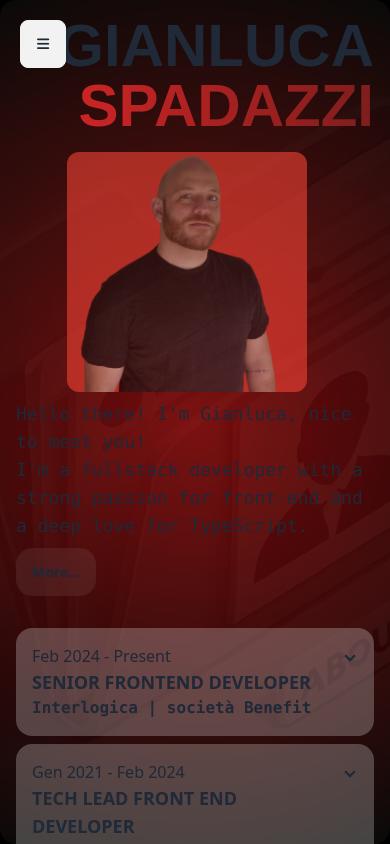
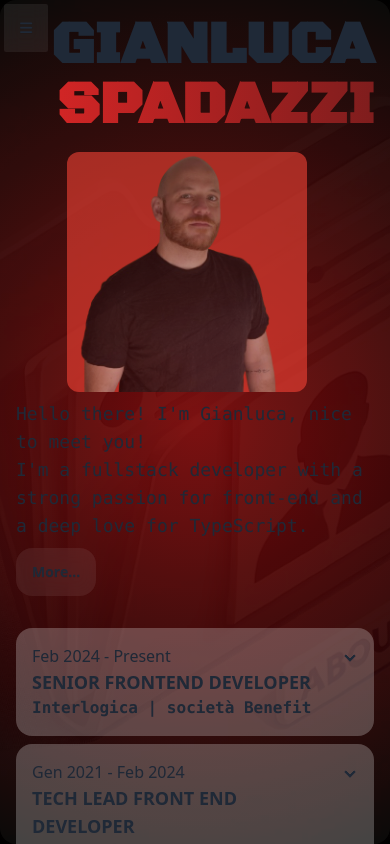
Before and after one commit to Giaspa/my-portfolio-angular, an Angular app: page /about in a window 390 px wide. Built offline with nearby package versions, Linux system fonts and the light colour scheme.

Commit message:
Edit responsivity

```diff
--- a/src/app/components/navbar/navbar.component.html
+++ b/src/app/components/navbar/navbar.component.html
@@ -15,25 +15,27 @@
     </app-framework-icon>
   </ul> -->
 
-  <div class="dropdown lg:hidden">
-    <div tabindex="0" role="button" class="btn lg:hidden">
+  <div *ngIf="isDropdownOpen" class="lg:hidden absolute top-0 left-0 w-screen h-screen bg-transparent z-15" (click)="closeDropdown()"></div>
+
+  <div #dropdownDetails class="dropdown lg:hidden absolute top-1 left-1 z-20">
+    <button role="button" class="btn lg:hidden glass rounded-sm" (click)="toggleDropdown()">
       <i class="fa-solid fa-bars"></i>
-    </div>
+    </button>
 
-    <ul tabindex="0" class="menu menu-sm dropdown-content bg-base-100 rounded-box z-[1] mt-3 w-52 p-2 shadow">
+    <ul *ngIf="isDropdownOpen" class="menu dropdown-content z-20 mt-3 w-52 p-2 shadow rounded-sm glass">
       <li>
-        <a class="text-lg" routerLinkActive="underline underline-offset-2" routerLink="about">About</a>
+        <a (click)="closeDropdown()" class="text-lg font-semibold" routerLinkActive="underline underline-offset-2" routerLink="about">About</a>
       </li>
       <li>
-        <a class="text-lg" routerLinkActive="underline underline-offset-2" routerLink="projects">Projects</a>
+        <a (click)="closeDropdown()" class="text-lg font-semibold" routerLinkActive="underline underline-offset-2" routerLink="projects">Projects</a>
       </li>
       <li>
-        <a class="text-lg" routerLinkActive="underline underline-offset-2" routerLink="skills">Skills</a>
+        <a (click)="closeDropdown()" class="text-lg font-semibold" routerLinkActive="underline underline-offset-2" routerLink="skills">Skills</a>
       </li>
       <li>
-        <a class="text-lg" routerLinkActive="underline underline-offset-2" routerLink="contacts">Contacts</a>
+        <a (click)="closeDropdown()" class="text-lg font-semibold" routerLinkActive="underline underline-offset-2" routerLink="contacts">Contacts</a>
       </li>
-      <!-- <li class="h-8">
+      <li class="h-8">
         <a></a>
       </li>
       <li>
@@ -51,7 +53,7 @@
             <img src="assets/svg/vue.svg" alt="Vue.js" class="h-5">
           </app-framework-icon>
         </ul>
-      </li> -->
+      </li>
     </ul>
   </div>
 </nav>
--- a/src/app/components/navbar/navbar.component.ts
+++ b/src/app/components/navbar/navbar.component.ts
@@ -1,13 +1,22 @@
-import { Component } from '@angular/core';
+import { Component, ElementRef, HostListener, ViewChild } from '@angular/core';
 import { FrameworkIconComponent } from "./framework-icon/framework-icon.component";
 import { RouterLink, RouterLinkActive } from '@angular/router';
+import { CommonModule } from '@angular/common';
 
 @Component({
   selector: 'app-navbar',
   standalone: true,
-  imports: [FrameworkIconComponent, RouterLink, RouterLinkActive],
+  imports: [FrameworkIconComponent, RouterLink, RouterLinkActive, CommonModule],
   templateUrl: './navbar.component.html',
 })
 export class NavbarComponent {
+   isDropdownOpen = false;
 
+  closeDropdown(): void {
+    this.isDropdownOpen = false;
+  }
+
+  toggleDropdown(): void {
+    this.isDropdownOpen = !this.isDropdownOpen;
+  }
 }
--- a/src/app/pages/about/about.component.html
+++ b/src/app/pages/about/about.component.html
@@ -1,5 +1,5 @@
 <app-hero imagePath="assets/img/About.png">
-  <h1 class="text-6xl uppercase font-extrabold font-[fantasy] flex flex-col lg:flex-row text-end lg:text-start h-32 lg:h-16">
+  <h1 class="text-6xl uppercase font-extrabold black-ops-one-regular flex flex-col lg:flex-row text-end lg:text-start h-32 lg:h-16">
     <span>Gianluca </span>
     <span class="bg-clip-text text-transparent bg-gradient-to-r from-red-600 to-red-900">Spadazzi</span>
   </h1>
--- a/src/app/pages/contacts/contacts.component.html
+++ b/src/app/pages/contacts/contacts.component.html
@@ -1,5 +1,5 @@
 <app-hero imagePath="assets/img/Contacts.png">
-  <h1 class="text-6xl uppercase font-extrabold font-[fantasy] flex flex-col lg:flex-row text-end lg:text-start h-32 lg:h-16">
+  <h1 class="text-6xl uppercase font-extrabold black-ops-one-regular flex flex-col lg:flex-row text-end lg:text-start h-32 lg:h-16">
     <span>My </span>
     <span class="bg-clip-text text-transparent bg-gradient-to-r from-red-600 to-red-900">contacts</span>
   </h1>
--- a/src/app/pages/projects/projects.component.html
+++ b/src/app/pages/projects/projects.component.html
@@ -1,5 +1,5 @@
 <app-hero imagePath="assets/img/Projects.png">
-  <h1 class="text-6xl uppercase font-extrabold font-[fantasy] flex flex-col lg:flex-row text-end lg:text-start h-32 lg:h-16">
+  <h1 class="text-6xl uppercase font-extrabold black-ops-one-regular flex flex-col lg:flex-row text-end lg:text-start h-32 lg:h-16">
     <span>My </span>
     <span class="bg-clip-text text-transparent bg-gradient-to-r from-red-600 to-red-900">Projects</span>
   </h1>
--- a/src/app/pages/skills/skills.component.html
+++ b/src/app/pages/skills/skills.component.html
@@ -1,5 +1,5 @@
 <app-hero imagePath="assets/img/Skills.png">
-  <h1 class="text-6xl uppercase font-extrabold font-[fantasy] flex flex-col lg:flex-row text-end lg:text-start h-32 lg:h-16">
+  <h1 class="text-6xl uppercase font-extrabold black-ops-one-regular flex flex-col lg:flex-row text-end lg:text-start h-32 lg:h-16">
     <span>My </span>
     <span class="bg-clip-text text-transparent bg-gradient-to-r from-red-600 to-red-900">skills</span>
   </h1>
--- a/src/index.html
+++ b/src/index.html
@@ -1,5 +1,6 @@
 <!doctype html>
 <html lang="en">
+
 <head>
   <meta charset="utf-8">
   <title>MyPortfolioAngular</title>
@@ -7,8 +8,13 @@
   <meta name="viewport" content="width=device-width, initial-scale=1">
   <link rel="icon" type="image/x-icon" href="favicon.ico">
   <script src="https://kit.fontawesome.com/429aaf02bc.js" crossorigin="anonymous"></script>
+  <link rel="preconnect" href="https://fonts.googleapis.com">
+  <link rel="preconnect" href="https://fonts.gstatic.com" crossorigin>
+  <link href="https://fonts.googleapis.com/css2?family=Black+Ops+One&display=swap" rel="stylesheet">
 </head>
+
 <body>
   <app-root></app-root>
 </body>
+
 </html>
--- a/src/styles.css
+++ b/src/styles.css
@@ -10,4 +10,11 @@
     backdrop-filter: blur(8.9px);
     -webkit-backdrop-filter: blur(8.9px);
   }
+
+  .black-ops-one-regular {
+    font-family: "Black Ops One", system-ui;
+    font-weight: 400;
+    font-style: normal;
+  }
+
 }
```
